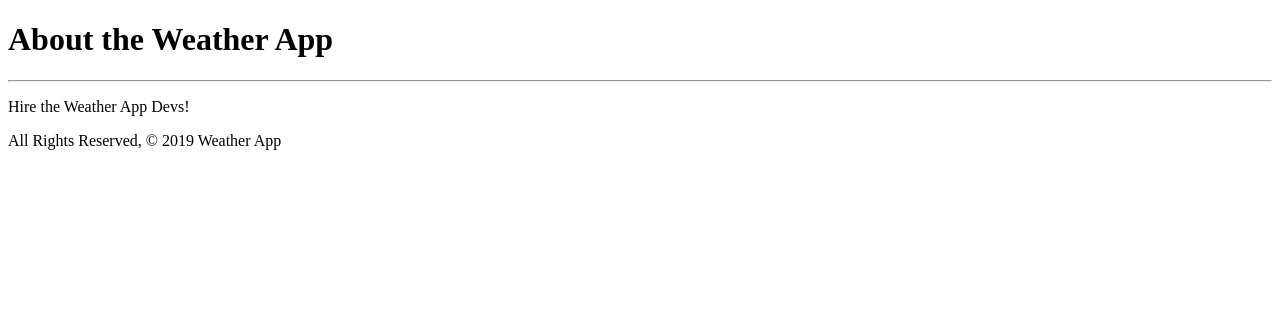
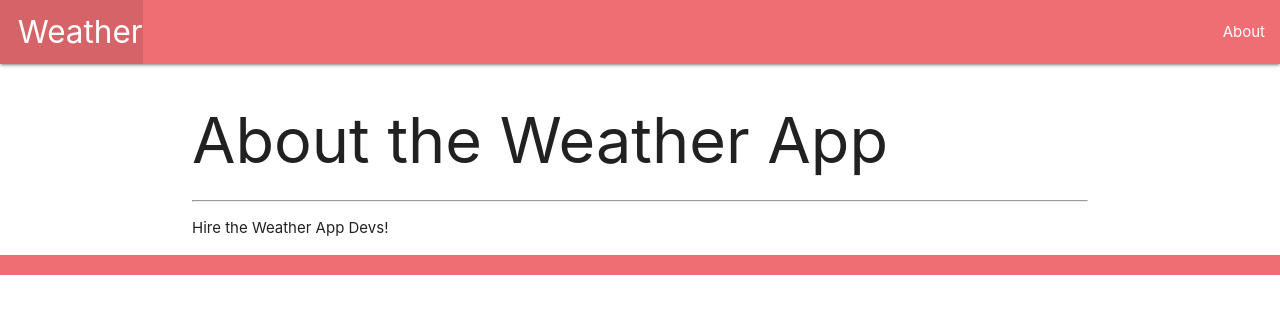
Before and after one commit to Aryan2000x/project03, a Django app: page /about/ in a window 1280 px wide. Shown: the top 314 px of the page. Run offline with Django 3.2, Linux system fonts and the light colour scheme.

Commit message:
create add template partial for the html pages

```diff
--- a/weatherapp/main_app/templates/about.html
+++ b/weatherapp/main_app/templates/about.html
@@ -1,15 +1,7 @@
-<!DOCTYPE html>
-<html lang="en">
-  <head>
-    <meta charset="UTF-8" />
-    <meta http-equiv="X-UA-Compatible" content="IE=edge" />
-    <meta name="viewport" content="width=device-width, initial-scale=1.0" />
-    <title>About</title>
-  </head>
-  <body>
-    <h1>About the Weather App</h1>
-    <hr />
-    <p>Hire the Weather App Devs!</p>
-    <footer>All Rights Reserved, &copy; 2019 Weather App</footer>
-  </body>
-</html>
+{% extends 'base.html' %} {% block content %}
+
+<h1>About the Weather App</h1>
+<hr />
+<p>Hire the Weather App Devs!</p>
+
+{% endblock %}
--- a/weatherapp/main_app/templates/base.html
+++ b/weatherapp/main_app/templates/base.html
@@ -0,0 +1,35 @@
+<!DOCTYPE html>
+<html lang="en">
+  <head>
+    <meta charset="UTF-8" />
+    <meta name="viewport" content="width=device-width, initial-scale=1.0" />
+    <meta http-equiv="X-UA-Compatible" content="ie=edge" />
+    <title>Weather</title>
+    <link
+      rel="stylesheet"
+      href="https://cdnjs.cloudflare.com/ajax/libs/materialize/1.0.0/css/materialize.min.css"
+    />
+  </head>
+  <body>
+    <header class="navbar-fixed">
+      <nav>
+        <div class="nav-wrapper">
+          <ul>
+            <li>
+              <a href="/" class="left brand-logo">&nbsp;&nbsp;Weather</a>
+            </li>
+          </ul>
+          <ul class="right">
+            <li><a href="/about">About</a></li>
+          </ul>
+        </div>
+      </nav>
+    </header>
+    <main class="container">{% block content %} {% endblock %}</main>
+    <footer class="page-footer">
+      <div class="right">
+        All Rights Reserved, &copy; 2019 Cat Collector &nbsp;
+      </div>
+    </footer>
+  </body>
+</html>
```
